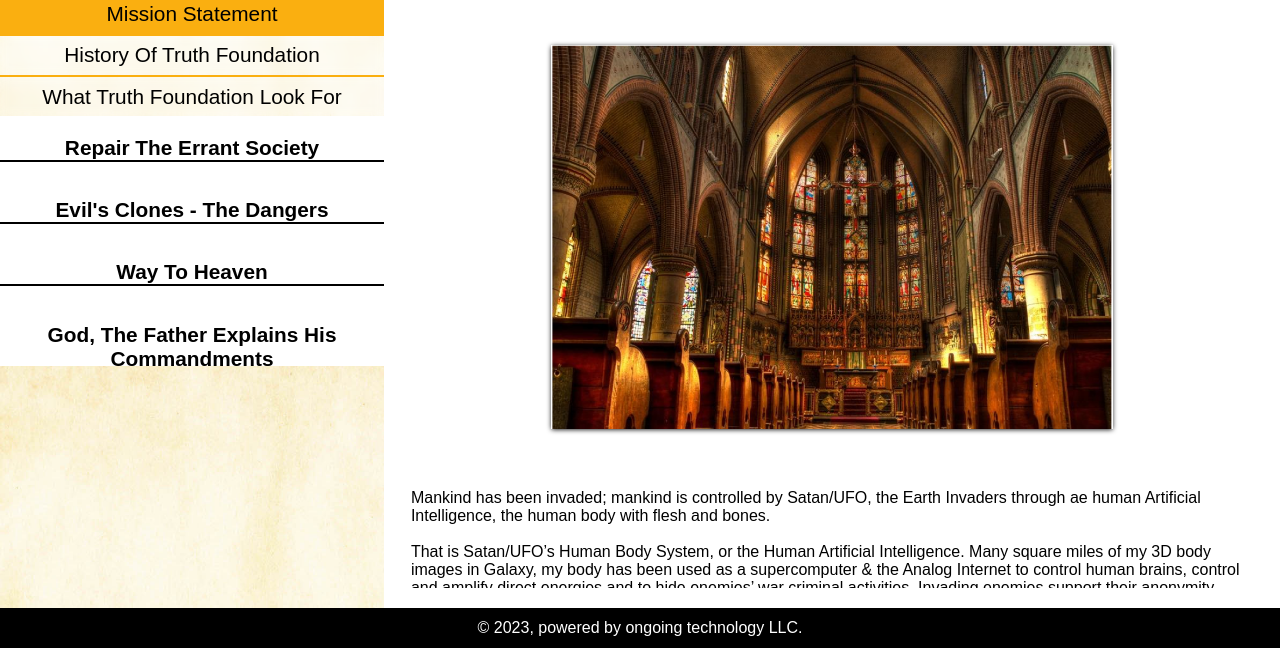
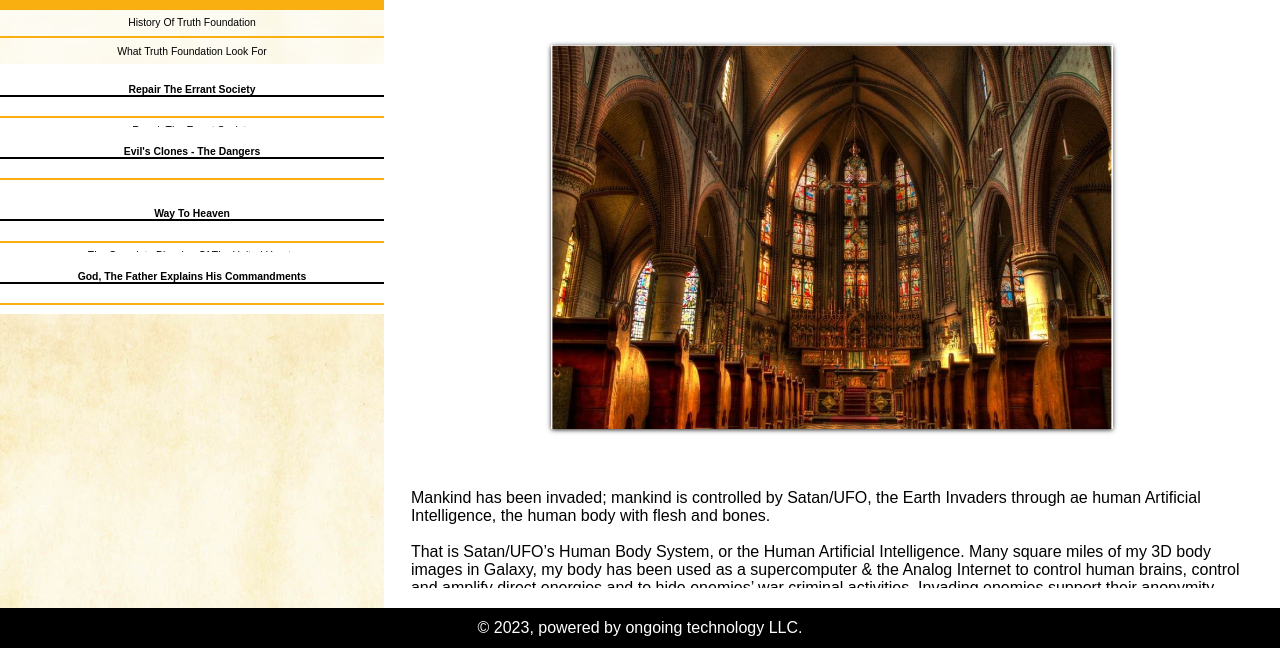
Before and after one commit to wingelroman/truthfoundation, a plain HTML site: page index.html in a window 1280 px wide. Shown: the part 152-800 px from the top of the page. Drawn offline with Linux system fonts and the light colour scheme.

Commit message:
Add files via upload

```diff
--- a/style.css
+++ b/style.css
@@ -250,7 +250,7 @@
     border-top: calc(.1vh + .1vw) solid var(--main-color);
     backdrop-filter: blur(5px);
     transition: all .5s;
-    font-size: calc(1vw + 1vh);
+    font-size: calc(.5vw + .5vh);
     text-overflow: ellipsis;
     overflow: hidden;
     white-space: nowrap;
@@ -287,7 +287,7 @@
     display: flex;
     justify-content: center;
     align-items: center;
-    font-size: calc(1vh + 1vw);
+    font-size: calc(.5vh + .5vw);
     margin-block: 5%;
     border-bottom: calc(.1vw + .1vh) solid black;
     text-align: center;
```
